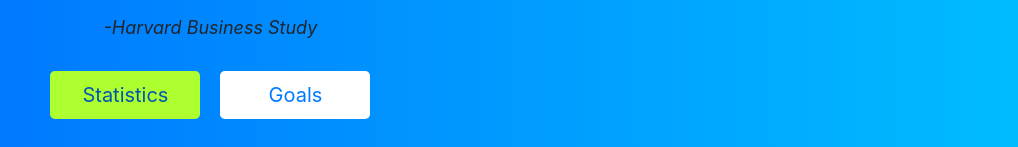
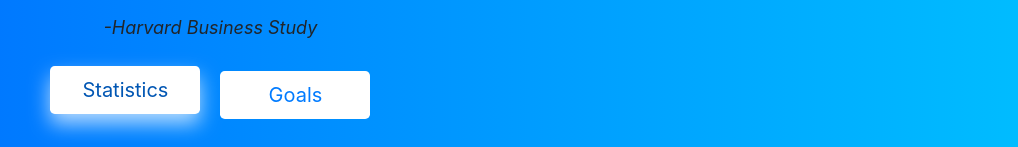
Before and after one commit to tla111/vision-myself, a React (Create React App) app in the folder client/: page / in a window 1280 px wide. In both pictures the pointer is over the button "Statistics". Shown: the part 328-475 px from the top of the page, without its empty margins (110-1128 px from the left). Built offline with nearby package versions, Linux system fonts and the light colour scheme; grey boxes are pictures that could not be loaded.

Commit message:
animated buttons on home screen

```diff
--- a/client/src/components/navigation/nav.css
+++ b/client/src/components/navigation/nav.css
@@ -5,7 +5,8 @@
 }
 
 .link_buttons:hover {
-  background-color: greenyellow;
+  transform: translateY(-5px);
+  box-shadow: 0 10px 20px rgba(255, 255, 255, 0.7);
 }
 
 .link_buttons a {
```
